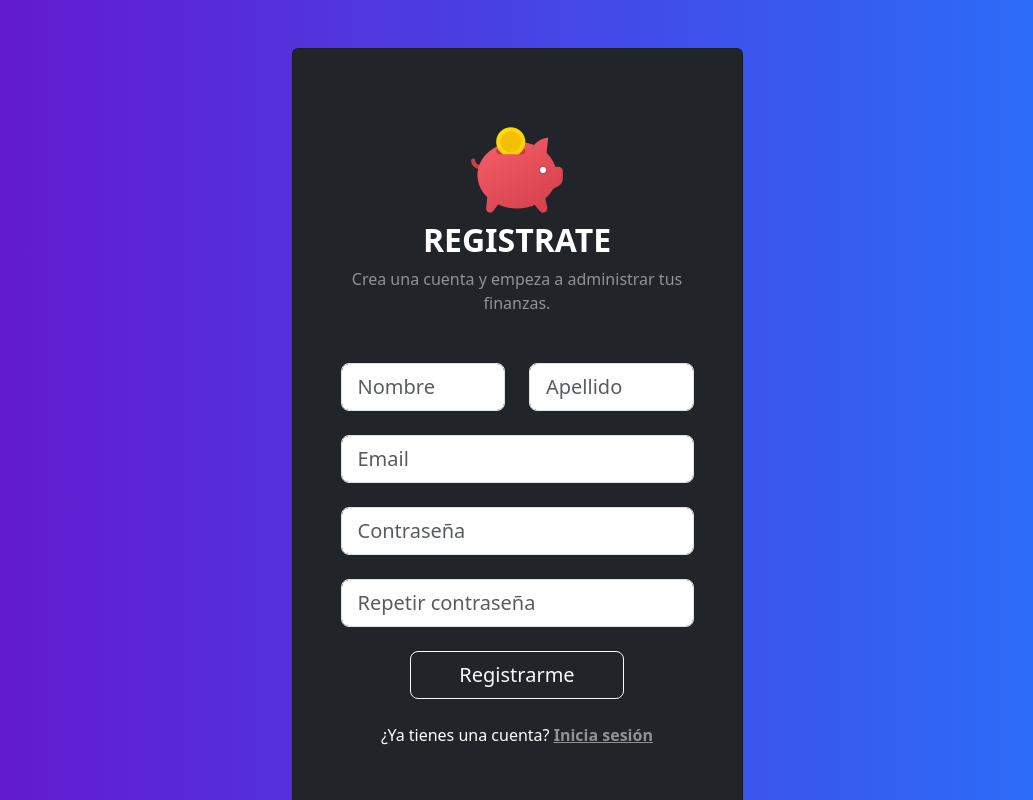
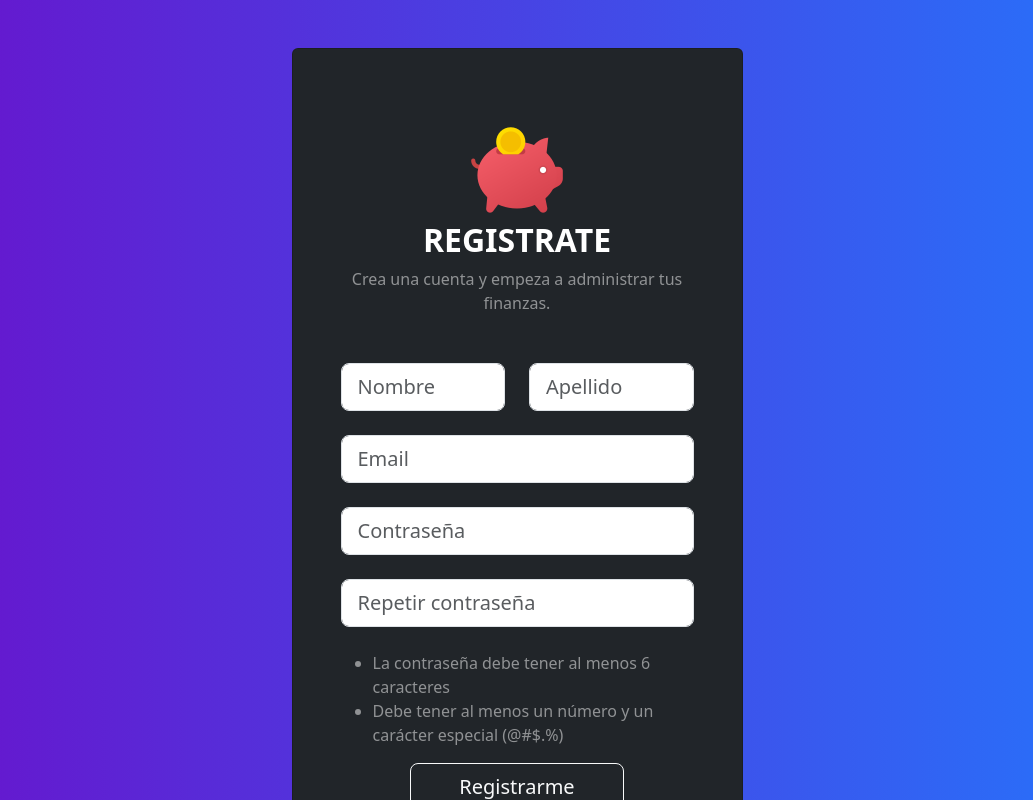
Before and after one commit to matiasgaleano018/presupuesterv2, a React (Vite) app in the folder frontend/: page /register in a window 1280 px wide. Shown: the top 800 px of the page, without its empty margins (123-1156 px from the left). Built offline with nearby package versions, Linux system fonts and the light colour scheme; no server answers.

Commit message:
Implementación de sweetalert

```diff
--- a/frontend/src/modules/auth/components/RegisterForm.tsx
+++ b/frontend/src/modules/auth/components/RegisterForm.tsx
@@ -83,6 +83,17 @@ function RegisterForm({
         />
       </div>
 
+      <div>
+        <span className="text-white-50">
+          <ul className="text-start">
+            <li>La contraseña debe tener al menos 6 caracteres</li>
+            <li>
+              Debe tener al menos un número y un carácter especial (@#$.%)
+            </li>
+          </ul>
+        </span>
+      </div>
+
       <button className="btn btn-outline-light btn-lg px-5 mb-4" type="submit">
         Registrarme
       </button>
--- /dev/null
+++ b/frontend/src/modules/auth/hooks/useValidatePassword.ts
@@ -0,0 +1,35 @@
+type validatePass = {
+    isValid: boolean;
+    message: string;
+}
+function useValidatePassword(password: string): validatePass {
+    const regex = /^(?=.*[0-9])(?=.*[!@#$%^&*(),.?":{}|<>]).+$/;
+
+    if(password === "") {
+        return {
+            isValid: false,
+            message: "La contraseña no puede estar vacía"
+        }
+    }
+    if(password.length < 6) {
+        return {
+            isValid: false,
+            message: "La contraseña debe tener al menos 6 caracteres"
+        }
+    }
+
+    if(!regex.test(password)) {
+        return {
+            isValid: false,
+            message: "La contraseña debe tener al menos un número y un carácter especial"
+        }
+    }
+
+
+    return {
+        isValid: true,
+        message: ""
+    }
+}
+
+export default useValidatePassword
--- a/frontend/src/modules/auth/pages/RegisterPage.tsx
+++ b/frontend/src/modules/auth/pages/RegisterPage.tsx
@@ -1,10 +1,10 @@
 import { useState, type ChangeEvent } from "react";
 import BasicAuth from "../components/BasicAuth";
 import RegisterForm from "../components/RegisterForm";
-import Alert from "../../../components/ui/Alert";
 import useCallAuthApi from "../hooks/useCallAuthApi";
 import Swal from "sweetalert2";
 import { useNavigate } from "react-router-dom";
+import useValidatePassword from "../hooks/useValidatePassword";
 
 type FormData = {
   firstName: string;
@@ -16,11 +16,6 @@ type FormData = {
 
 function RegisterPage() {
   const navigate = useNavigate();
-
-  const [alertMessage, setAlertMessage] = useState<string | null>(null);
-  const [alertType, setAlertType] = useState<
-    "success" | "danger" | "info" | "warning" | null
-  >(null);
 
   const [form, setForm] = useState<FormData>({
     firstName: "",
@@ -42,8 +37,26 @@ function RegisterPage() {
     e.preventDefault();
 
     if (form.password !== form.confirmPassword) {
-      setAlertMessage("Las contraseñas no coinciden");
-      setAlertType("danger");
+      Swal.fire({
+        position: "top-end",
+        icon: "error",
+        title: "Las contraseñas no coinciden",
+        showConfirmButton: false,
+        timer: 2500,
+      });
+      return;
+    }
+
+    const validatePassword = useValidatePassword(form.password);
+
+    if (!validatePassword.isValid) {
+      Swal.fire({
+        position: "top-end",
+        icon: "error",
+        title: validatePassword.message,
+        showConfirmButton: false,
+        timer: 2500,
+      });
       return;
     }
 
@@ -71,8 +84,13 @@ function RegisterPage() {
       const message =
         error.response?.data?.message || error.message || "Error desconocido";
 
-      setAlertMessage(message);
-      setAlertType("danger");
+      Swal.fire({
+        position: "top-end",
+        icon: "error",
+        title: message,
+        showConfirmButton: false,
+        timer: 2500,
+      });
     }
   };
 
@@ -81,9 +99,6 @@ function RegisterPage() {
       title="Registrate"
       subtitle="Crea una cuenta y empeza a administrar tus finanzas."
     >
-      {alertMessage && alertType && (
-        <Alert menssage={alertMessage} type={alertType} />
-      )}
       {
         <RegisterForm
           {...form}
```
